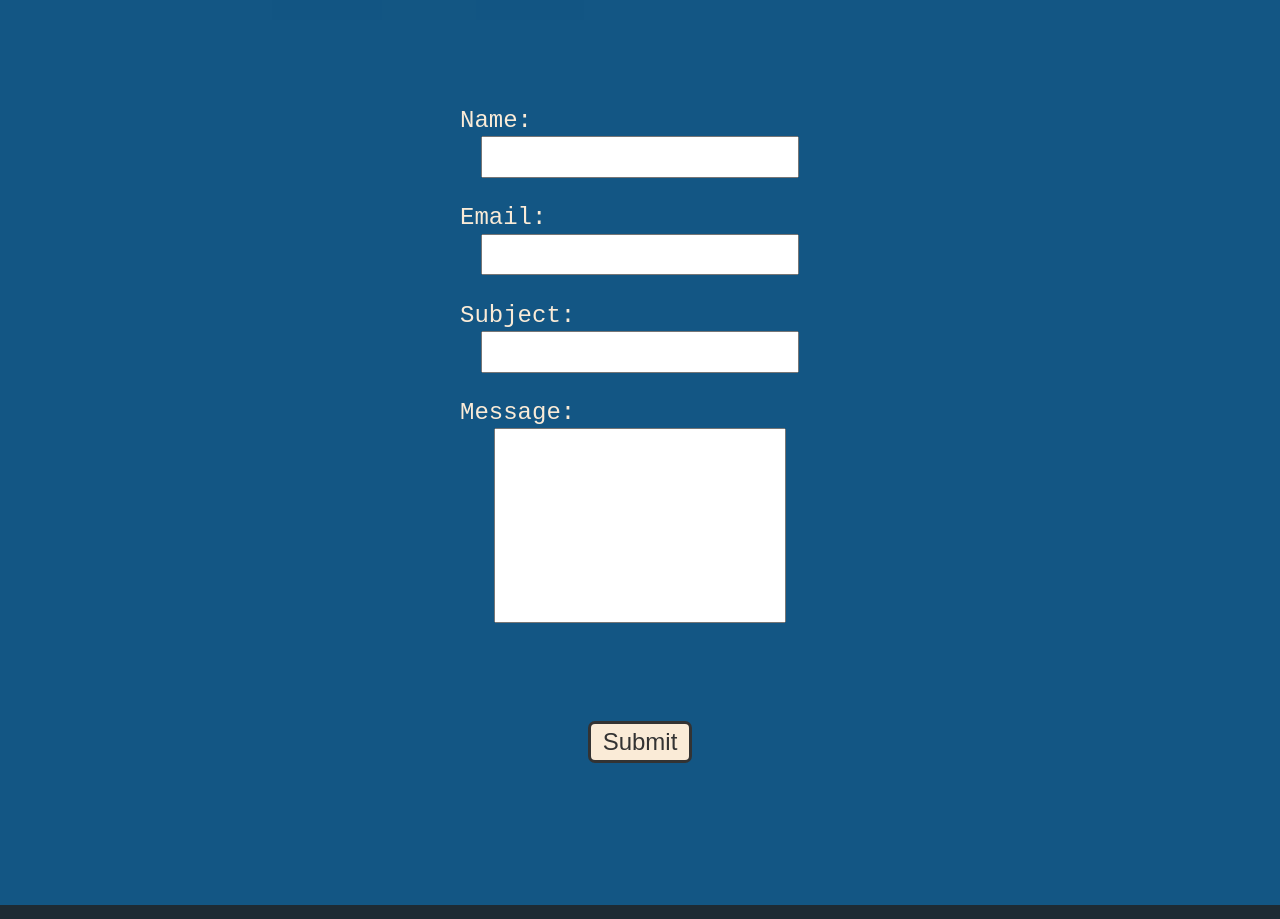
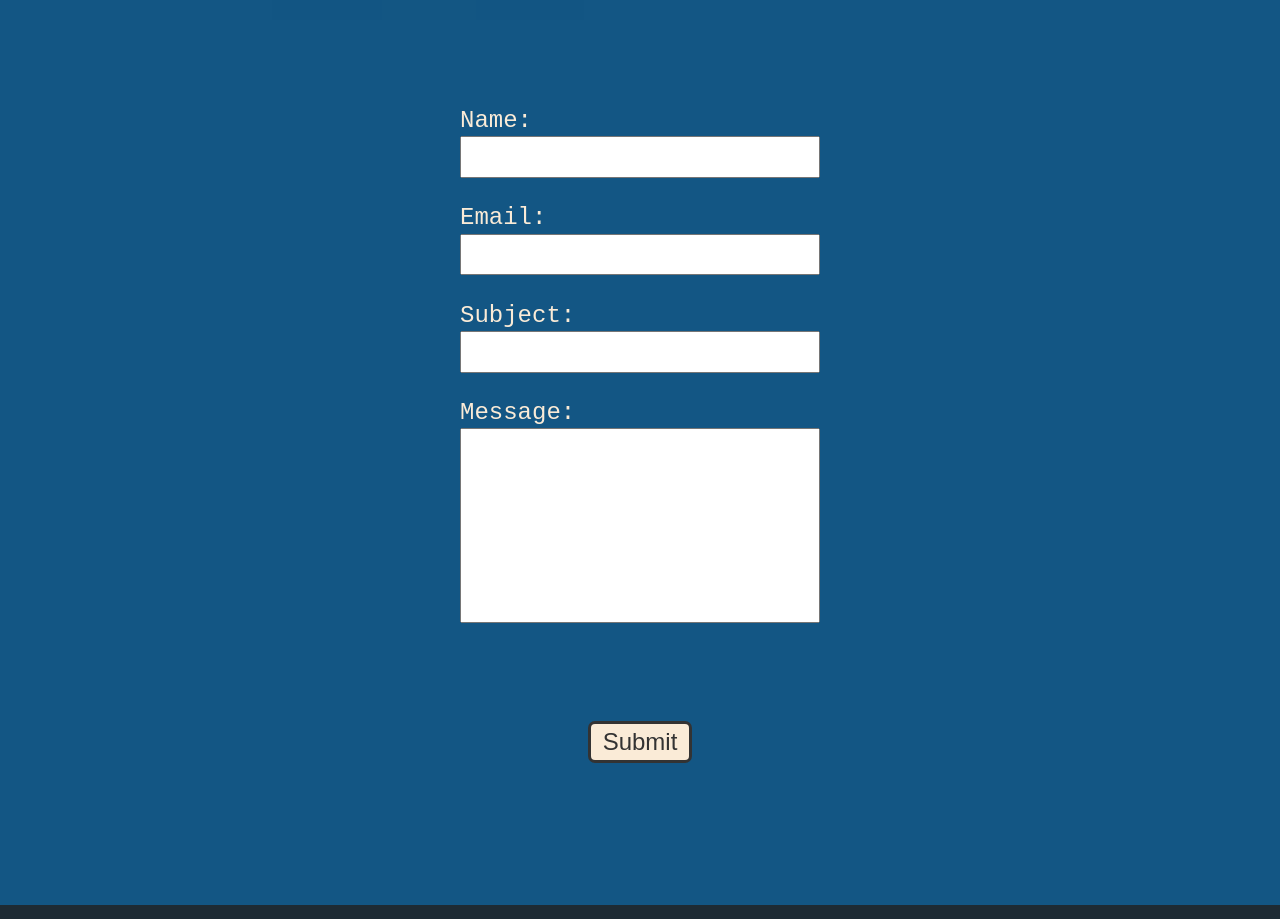
Before and after one commit to GargusS/Portfolio-1, a plain HTML site: page index.html in a window 1280 px wide. Shown: the part 2640-3559 px from the top of the page. Drawn offline with nearby package versions, Linux system fonts and the light colour scheme.

Commit message:
form adjust

```diff
--- a/css/style.css
+++ b/css/style.css
@@ -264,30 +264,31 @@ a {
 .contact input,
 .contact textarea,
 .contact h4 {
-  display: block;
+  display: flex;
   margin: 0.1em auto;
-  max-width: 15em;
+  width: 15em;
   font-size: 1.5em;
 }
 
 .contact label {
   padding-top: 1em;
   color: var(--foreground);
+  width: 15em;
+}
+
+.contact input {
+  padding: 0.2em 0.1em;
 }
 
 .contact textarea {
   resize: none;
-  width: 15em;
+  width: 18.5em;
   height: 10em;
 }
 
 .contact .alert {
   padding: 2em 0;
   text-align: center;
-}
-
-.contact input {
-  padding: 0.2em 0.1em;
 }
 
 .contact button {
@@ -323,7 +324,6 @@ a {
 }
 
 .card {
-  /* font-family: "Heebo"; */
   font-family: system-ui, -apple-system, BlinkMacSystemFont, "Segoe UI", Roboto, Oxygen, Ubuntu,
     Cantarell, "Open Sans", "Helvetica Neue", sans-serif;
   --bg-filter-opacity: 0.5;
```
